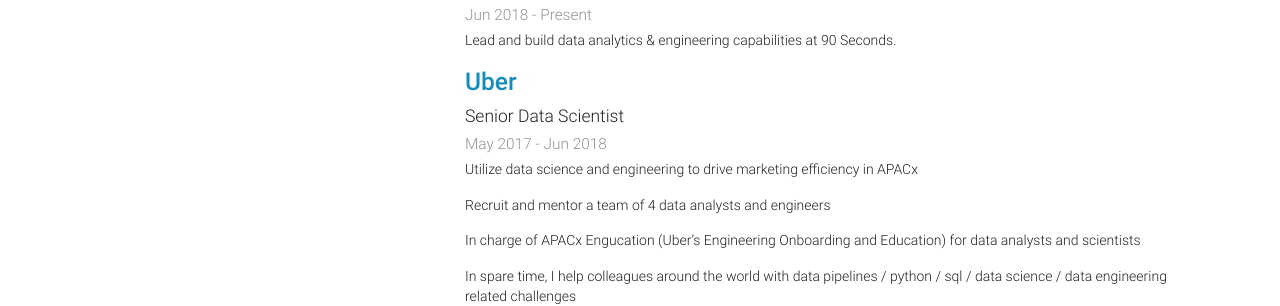
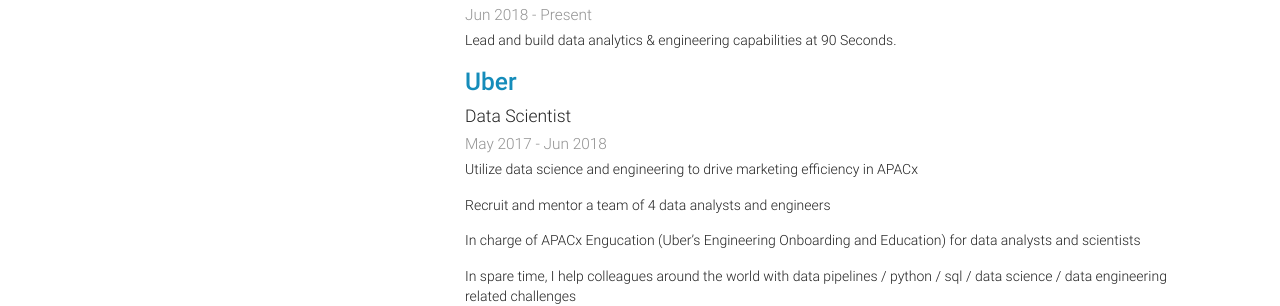
Before and after one commit to lenguyenthedat/lenguyenthedat.github.io, a Jekyll site: the page extras/resume.html, which Jekyll copies as it is, in a window 1280 px wide and 900 px high. Shown: the part 379-685 px from the top of the window. Built offline with Jekyll 4.4.1, drawn with Linux system fonts in a browser that asks for light colours.

Commit message:
Changed to just DS

```diff
--- a/extras/resume.html
+++ b/extras/resume.html
@@ -576,7 +576,7 @@
 					<a href="https://uber.com">Uber</a>
 				</h3>
 				<div class="position">
-					<p class="lead">Senior Data Scientist</p>
+					<p class="lead">Data Scientist</p>
 				</div>
 				<div class="date">
 					<span class="startDate">
```
Also changed, not shown: 1 other file.
